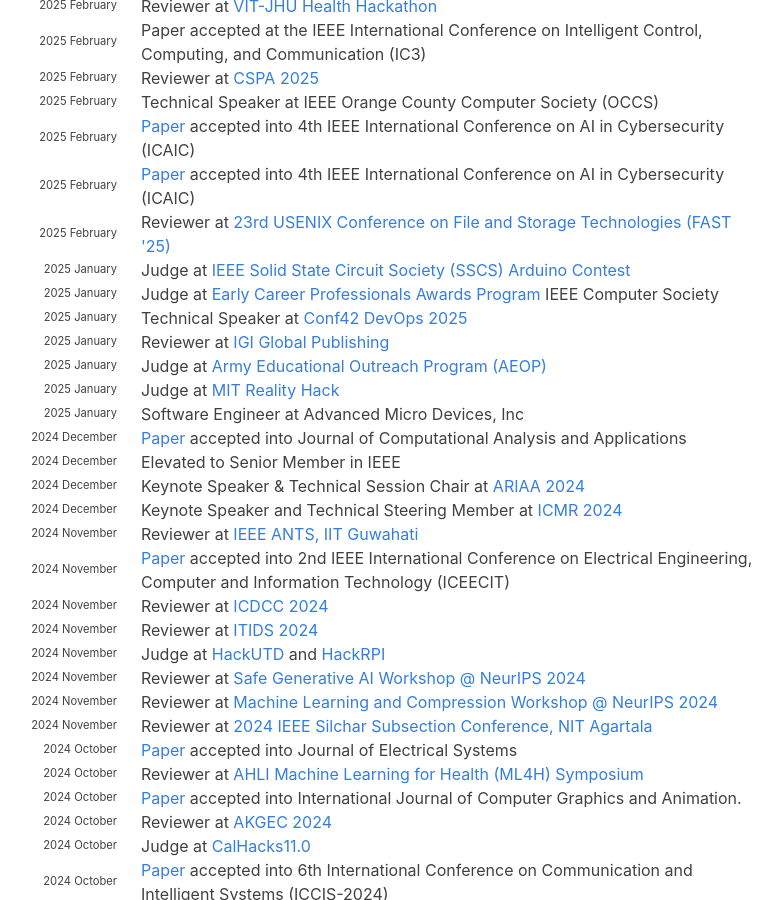
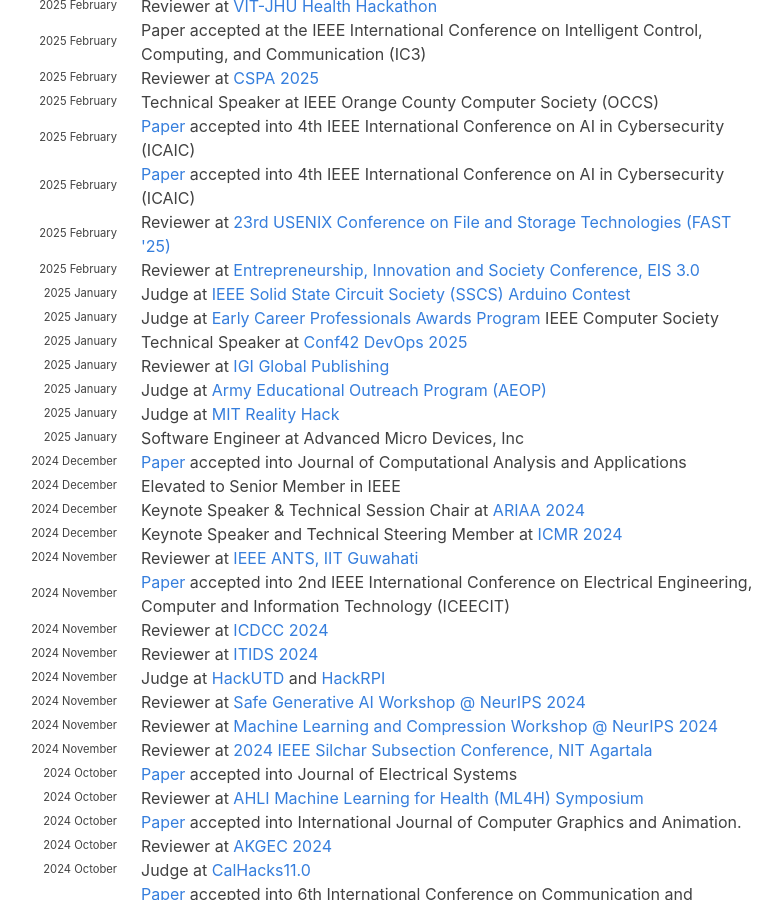
Before and after one commit to hariharanragothaman/hariharanragothaman.github.io, a Jekyll site: the page built from index.md, in a window 1280 px wide and 900 px high, scrolled down 1036 px. Shown: the whole window, without its empty margins (191-973 px from the left). Built offline with Jekyll 4.4.1, drawn with Linux system fonts in a browser that asks for light colours; nearby versions of some CDN libraries; some web fonts are replaced.

Commit message:
Polishes and Updates

```diff
--- a/_data/news.yaml
+++ b/_data/news.yaml
@@ -62,6 +62,10 @@
 - year: 2025
   year-extra: February
   description: Reviewer at <a href="https://fast25ae.usenix.hotcrp.com/users/pc">23rd USENIX Conference on File and Storage Technologies (FAST '25)</a>
+
+- year: 2025
+  year-extra: February
+  description: Reviewer at <a href="https://www.bmu.edu.in/eis-conference2025/index.html">Entrepreneurship, Innovation and Society Conference, EIS 3.0</a>
 
 #-------------------------------------------- January --------------------------------------------------------------------
 
```
